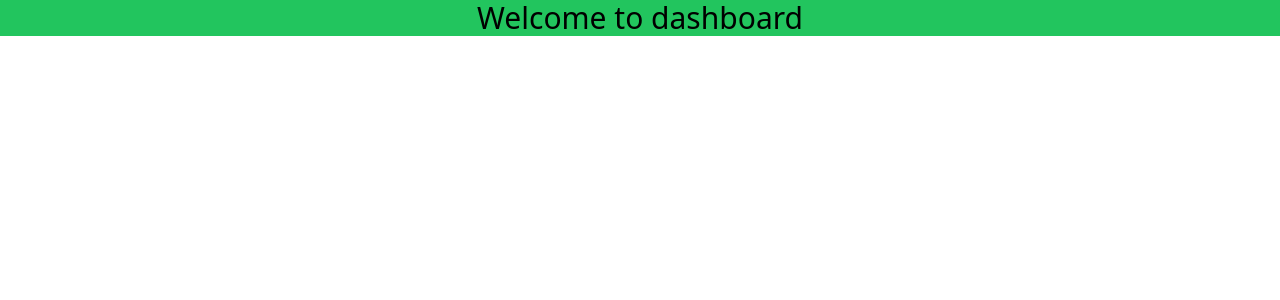
After one commit to shoyebreza/D-assign1, a Django app: page /dashboard/ in a window 1280 px wide. The commit adds this page. Shown: the top 300 px of the page. Run offline with Django 5.2, Linux system fonts and the light colour scheme.

Commit message:
start dashboard

```diff
--- a/event/templates/base.html
+++ b/event/templates/base.html
@@ -89,6 +89,7 @@
 														<li><a href="{% url 'about' %}">about us</a></li>
 														<li><a href="{% url 'service' %}">service</a></li>
 														<li><a href="{% url 'faq' %}">FAQ</a></li>
+														<li><a href="{% url 'contact' %}">Contact</a></li>
 													</ul>
 												</li>
 												<li class="menu-item-has-children">
@@ -104,7 +105,7 @@
 													<a href="{% url 'speaker' %}">speaker</a>
 												</li>
 												<li>
-													<a href="{% url 'contact' %}">contact</a>
+													<a href="{% url 'dashboard' %}">Dashboard</a>
 												</li>
 											</ul>
 										</div>
--- /dev/null
+++ b/event/templates/dashboard.html
@@ -0,0 +1,8 @@
+
+{%  load static %}
+
+		<title> {% block title %} Harmoni - Dashboard {% endblock title %}</title>
+        <link rel="stylesheet" href="{% static 'css/output.css' %}">
+		{% block content %}
+                <h1 class='bg-green-500 text-3xl text-center'>Welcome to dashboard</h1>
+        {% endblock content %}
--- a/event/urls.py
+++ b/event/urls.py
@@ -1,6 +1,6 @@
 from django.urls import path
 
-from event.views import home, about, service, faq, event, blog, gallery, speaker, contact
+from event.views import home, about, service, faq, event, blog, gallery, speaker, contact, dashboard
 
 urlpatterns = [
     path('', home, name='home'),
@@ -12,4 +12,5 @@ urlpatterns = [
     path('gallery/', gallery, name='gallery'),
     path('speaker/', speaker, name='speaker'),
     path('contact/', contact, name='contact'),
+    path('dashboard/', dashboard, name='dashboard'),
 ]
--- a/event/views.py
+++ b/event/views.py
@@ -30,3 +30,6 @@ def speaker(request):
 
 def contact(request):
     return render(request, 'contact.html')
+
+def dashboard(request):
+    return render(request, 'dashboard.html')
--- a/static/css/output.css
+++ b/static/css/output.css
@@ -628,6 +628,22 @@ video {
   position: sticky;
 }
 
+.float-right {
+  float: right;
+}
+
+.float-left {
+  float: left;
+}
+
+.m-0 {
+  margin: 0px;
+}
+
+.mb-80 {
+  margin-bottom: 20rem;
+}
+
 .block {
   display: block;
 }
@@ -664,14 +680,35 @@ video {
   border-width: 1px;
 }
 
-.bg-red-500 {
+.bg-pink-500 {
   --tw-bg-opacity: 1;
-  background-color: rgb(239 68 68 / var(--tw-bg-opacity, 1));
+  background-color: rgb(236 72 153 / var(--tw-bg-opacity, 1));
 }
 
-.bg-red-300 {
+.bg-white {
   --tw-bg-opacity: 1;
-  background-color: rgb(252 165 165 / var(--tw-bg-opacity, 1));
+  background-color: rgb(255 255 255 / var(--tw-bg-opacity, 1));
+}
+
+.bg-green-500 {
+  --tw-bg-opacity: 1;
+  background-color: rgb(34 197 94 / var(--tw-bg-opacity, 1));
+}
+
+.p-0 {
+  padding: 0px;
+}
+
+.text-left {
+  text-align: left;
+}
+
+.text-center {
+  text-align: center;
+}
+
+.text-right {
+  text-align: right;
 }
 
 .text-3xl {
```
